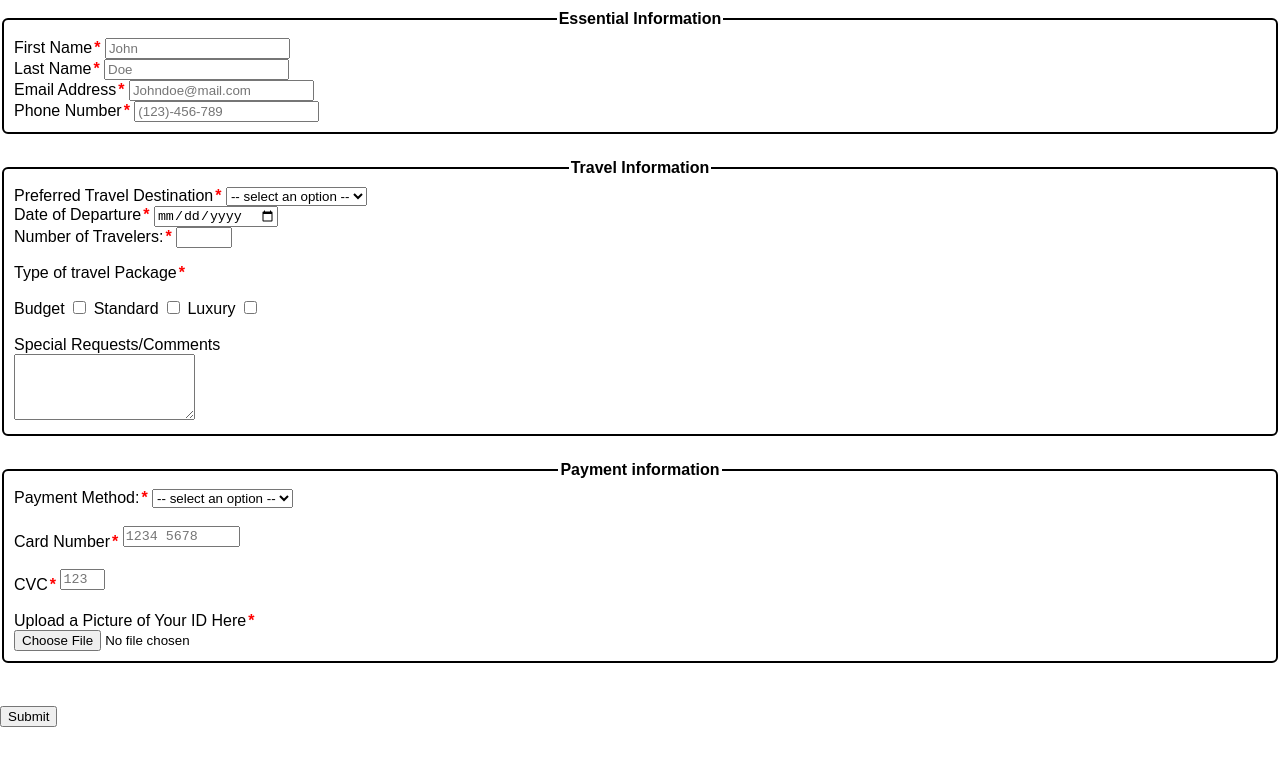
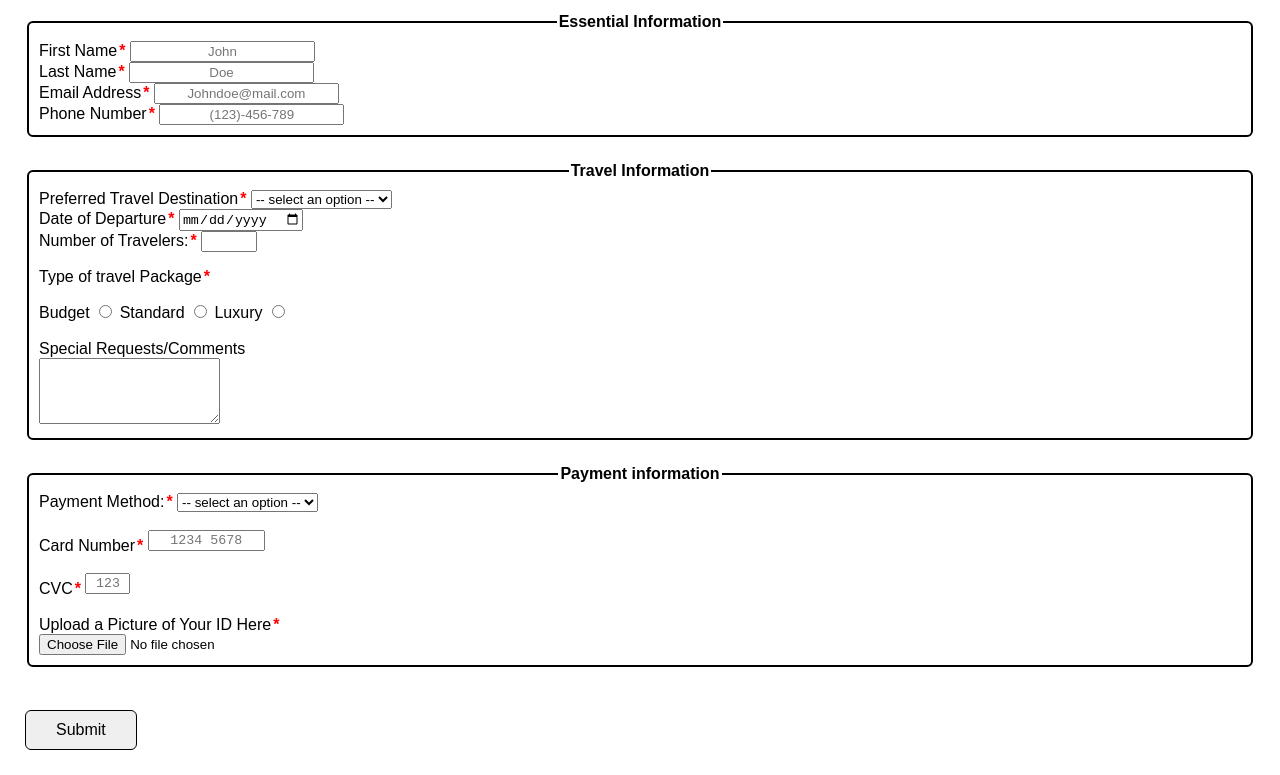
Before and after one commit to spac-cc/Assignment-3, a plain HTML site: page index.html in a window 1280 px wide. Shown: the part 104-879 px from the top of the page. Before the commit the page ends 831 px from the top, so only its background shows below. Drawn offline with Linux system fonts and the light colour scheme.

Commit message:
Added button CSS, fixed travel package buttons

```diff
--- a/index.html
+++ b/index.html
@@ -9,7 +9,7 @@
     <title>Vacations Airlines</title>
     <link rel="stylesheet" href="style.css">
 </head>
-<body>
+<body id="wrapper">
     <h1>Book Your Vacation Today!</h1>
     <p>All options marked with an asterisk '<span class="required-asterisk">*</span>' are required.</p>
     <form action="https://webdevbasics.net/script/demo.php" method="post">
@@ -61,11 +61,11 @@
             <div>
                 <p>Type of travel Package<span class="required-asterisk">*</span></p>
                 <label for="budget">Budget</label>
-                <input id="budget" name="budget" type="checkbox" required aria-required="true">
+                <input id="budget" name="travelPkge" type="radio" required aria-required="true">
                 <label for="standard">Standard</label>
-                <input id="standard" name="standard" type="checkbox" required aria-required="true">
+                <input id="standard" name="travelPkge" type="radio" required aria-required="true">
                 <label for="luxary">Luxury</label>
-                <input id="luxary" name="luxary" type="checkbox" required aria-required="true">
+                <input id="luxary" name="travelPkge" type="radio" required aria-required="true">
             </div>
             <div>
                 <br><label for="requests">Special Requests/Comments</label> <br>
--- a/style.css
+++ b/style.css
@@ -14,7 +14,7 @@ legend {
 
 fieldset {
     background-color: #FFF;
-	border-color: rgba(0, 0, 0, 1);
+	border-color: #000;
 	border-style: solid;
     border-radius: 6px;
 	margin-bottom: 25px;
@@ -35,6 +35,26 @@ body {
 	margin-left: 2px;
 }
 
+::placeholder {
+    text-align: center;
+}
+
+button {
+    background-color: FFF;
+	border: 1px solid #000;
+	border-radius: 6px;
+	font-size: 1rem;
+	padding: 10px 30px;
+}
+
+
+button:hover {
+    background-color: #cacaca
+}
+
+#wrapper {
+    margin: 25px;
+}
 /*TODO:
     Add background
     Add grids, it looks ugly right now
```
